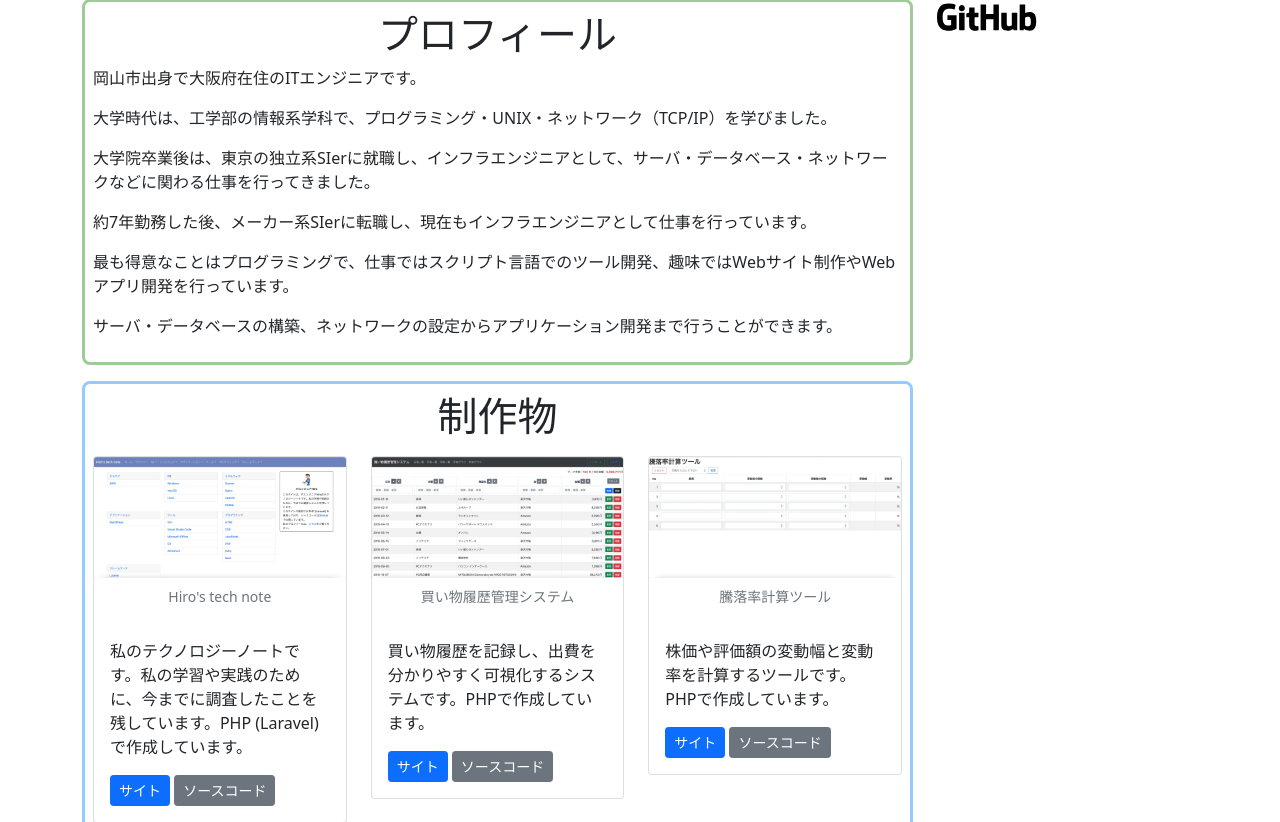
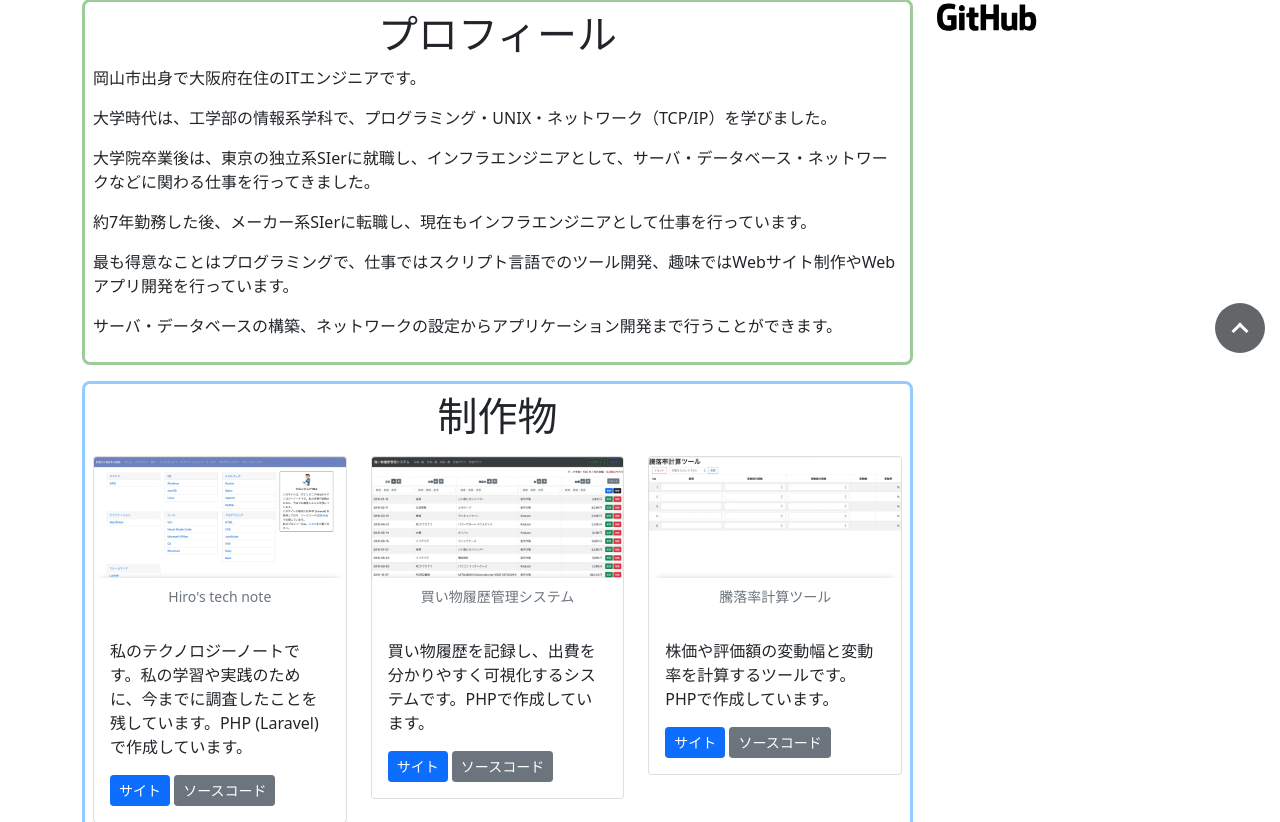
Before and after one commit to hironet/portfolio, a PHP site: page / in a window 1280 px wide. Shown: the part 432-1254 px from the top of the page. Run offline with PHP 8.4, Linux system fonts and the light colour scheme; some libraries are stand-ins or nearby versions.

Commit message:
ページトップに戻るボタンを追加。

```diff
--- a/index.php
+++ b/index.php
@@ -40,6 +40,47 @@ $contents_desc = 'このサイトはITエンジニアHiroのポートフォリ
     #nav {
       opacity: 0.9;
     }
+
+  /* ページトップに戻るボタン */
+  button#page-top {
+    /* buttonタグのリセットCSS */
+    appearance: none;
+    border: none;
+    cursor: pointer;
+    outline: none;
+    padding: 0;
+
+    /* ボタンの装飾 */
+    align-items: center;
+    background-color: #212529;
+    border-radius: 50%;
+    bottom: 15px;
+    display: flex;
+    height: 50px;
+    justify-content: center;
+    opacity: 0.7;
+    position: fixed;
+    right: 15px;
+    transition: all 0.3s ease;
+    width: 50px;
+    z-index: 100;
+  }
+
+  /* ページトップに戻るボタン：矢印 */
+  button#page-top::before {
+    border-right: solid 3px #fff;
+    border-top: solid 3px #fff;
+    content: "";
+    height: 12px;
+    margin-bottom: -6px;
+    transform: rotate(-45deg);
+    width: 12px;
+  }
+
+  /* ページトップに戻るボタン：ホバー時 */
+  button#page-top:hover {
+    transform: scale(1.1);
+  }
   </style>
 </head>
 <body id="top">
@@ -99,6 +140,7 @@ $contents_desc = 'このサイトはITエンジニアHiroのポートフォリ
     <div class="container text-center my-3">
       <small>&copy; <?= date('Y') ?> ITエンジニアHiro</small>
     </div>
+    <button id="page-top"></button>
   </footer>
   <script src="https://cdn.jsdelivr.net/npm/bootstrap@5.0.0/dist/js/bootstrap.bundle.min.js" integrity="sha384-p34f1UUtsS3wqzfto5wAAmdvj+osOnFyQFpp4Ua3gs/ZVWx6oOypYoCJhGGScy+8" crossorigin="anonymous"></script>
   <script src="https://tech-note.engineer-hiro.com/js/common.js"></script>
```
